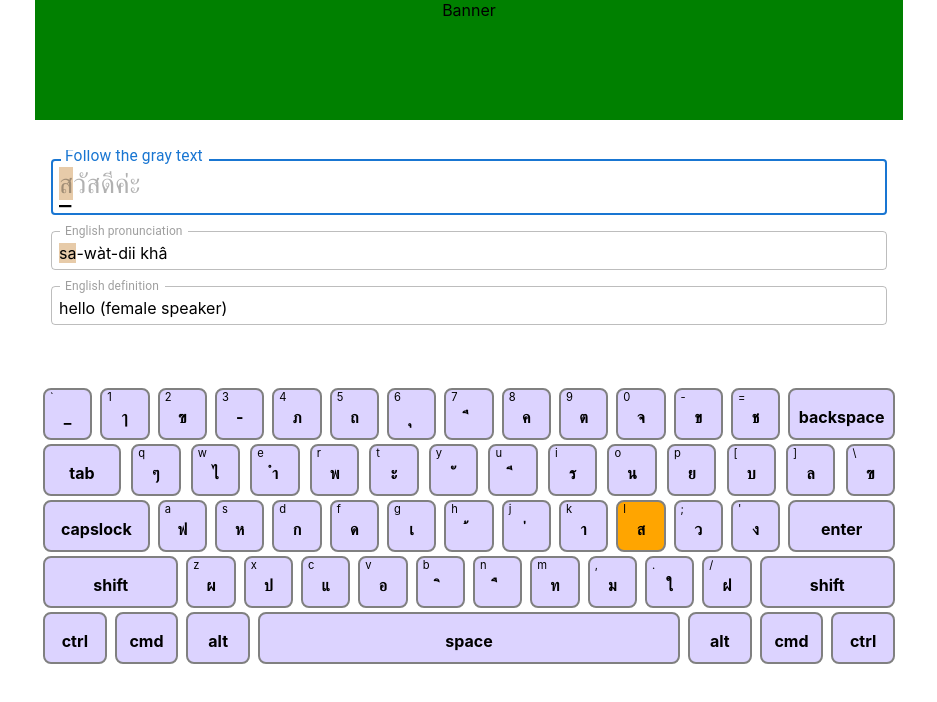
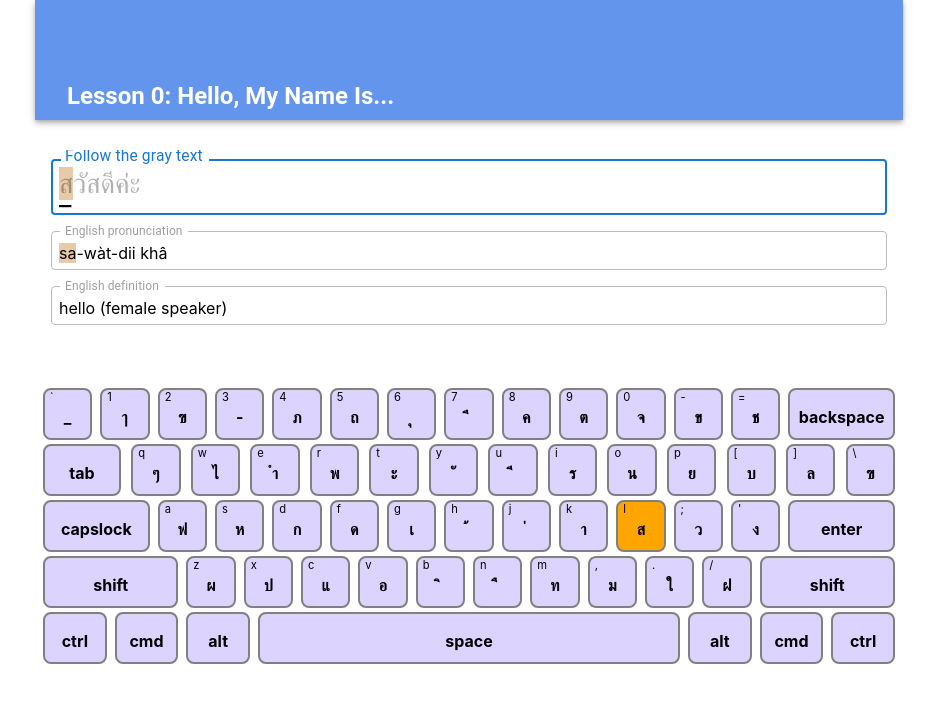
Before and after one commit to alvinlamSL/thai-typing-game, a React (Create React App) app: page / in a window 1280 px wide. Shown: the top 702 px of the page, without its empty margins (171-1108 px from the left). Built offline with nearby package versions, Linux system fonts and the light colour scheme.

Commit message:
Add title to banner

```diff
--- a/src/components/Banner/Banner.styles.ts
+++ b/src/components/Banner/Banner.styles.ts
@@ -3,8 +3,27 @@ import { type SxProps } from '@mui/system';
 const styles: Record<string, SxProps> = {
     main: {
         height: '120px',
-        bgcolor: 'green',
     },
+    toolbar: {
+        height: '120px',
+        backgroundColor: 'cornflowerblue',
+    },
+    title: {
+        alignSelf: 'flex-end',
+        padding: 1,
+        fontSize: {
+            xs: '1.25rem',
+            md: '1.5rem',
+        },
+        lineHeight: {
+            xs: '1.6',
+            md: '1.334',
+        },
+        letterSpacing: {
+            xs: '0.0075em',
+            md: '0em'
+        },
+    }
 };
 
 export default styles;
--- a/src/components/Banner/Banner.tsx
+++ b/src/components/Banner/Banner.tsx
@@ -1,16 +1,40 @@
-import React from 'react';
+import React, { useContext } from 'react';
+
 import { Box } from '@mui/system';
+import {
+    AppBar,
+    Toolbar,
+    Typography
+} from '@mui/material';
+
+import ReducerContext from '../../reducer/reducerContext';
 
 import styles from './Banner.styles';
 
 const Banner: React.FC = () => {
+    const { state } = useContext(ReducerContext);
+    const { lessonTitle } = state;
+
     return (
         <Box
             sx={{
                 ...styles?.main,
             }}
         >
-            Banner
+            <AppBar position="static">
+                <Toolbar
+                    sx={{ ...styles.toolbar }}
+                >
+                    <Typography
+                        sx={{ ...styles.title }}
+                        fontWeight="bold"
+                        noWrap
+                        component="div"
+                    >
+                        {lessonTitle}
+                    </Typography>
+                </Toolbar>
+            </AppBar>
         </Box>
     );
 };
```
